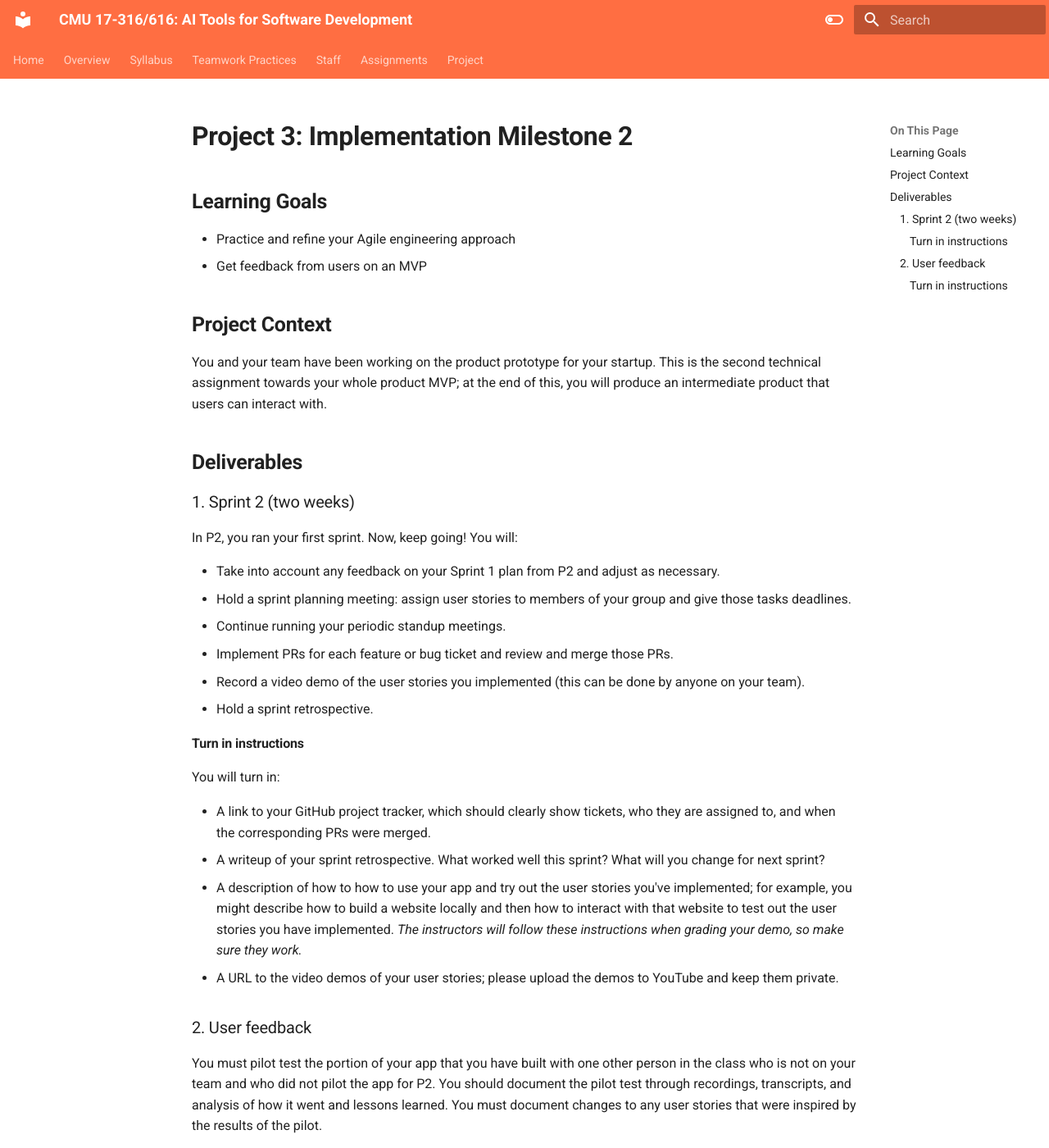
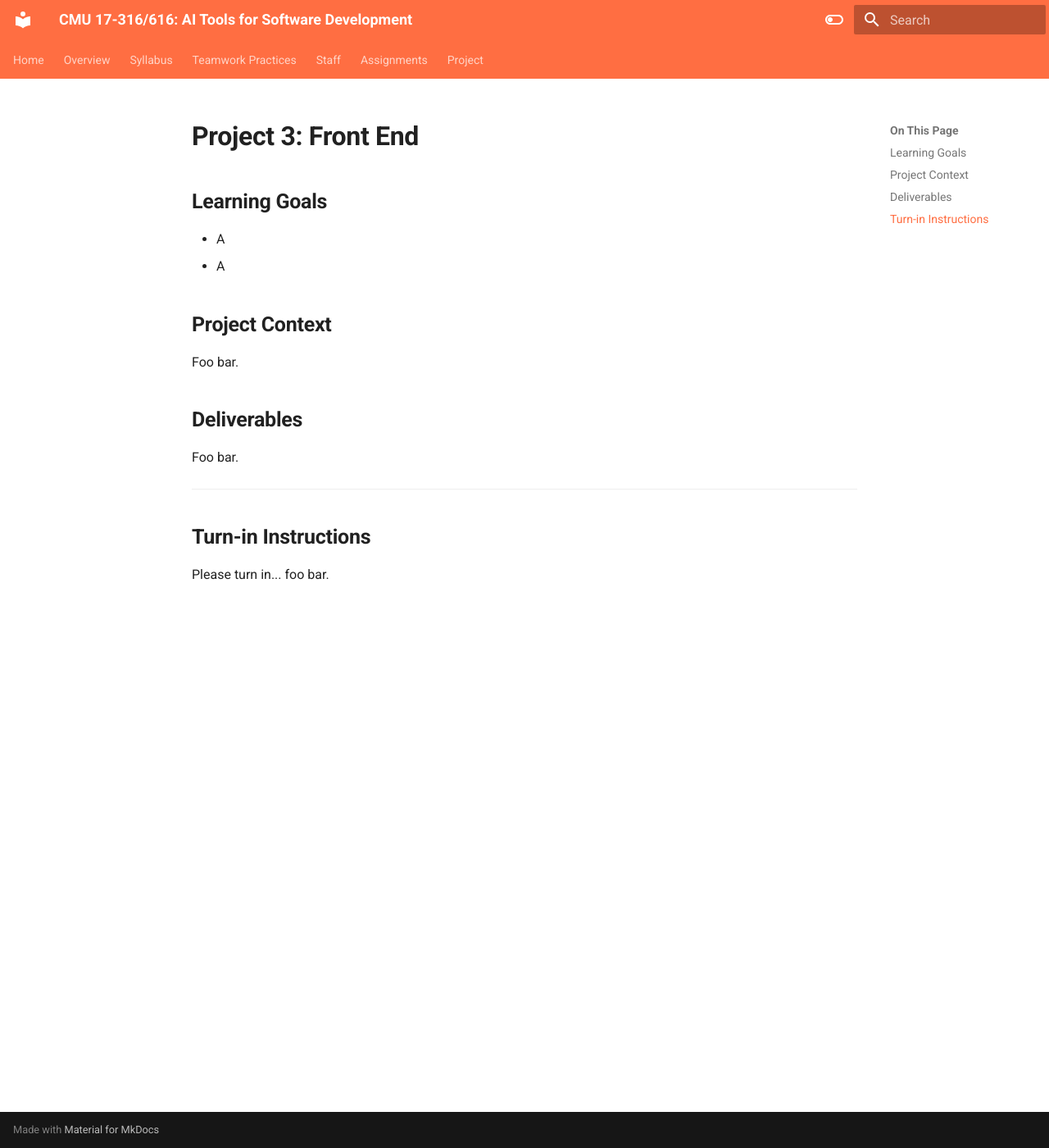
Before and after one commit to AI-Developer-Tools/ai-developer-tools.github.io, an MkDocs documentation site: the page built from docs/project/p3.md, in a window 1280 px wide and 1400 px high. Shown: the whole window at 82% size. Built offline with MkDocs 1.6.1 and Material for MkDocs 9.7.7, drawn with Linux system fonts in a browser that asks for light colours; some of the changed text lies outside the part shown.

Commit message:
Placeholder.

```diff
--- a/docs/project/p3.md
+++ b/docs/project/p3.md
@@ -1,53 +1,20 @@
-# Project 3: Implementation Milestone 2
+# Project 3: Front End
 
 ## Learning Goals
 
-- Practice and refine your Agile engineering approach
-- Get feedback from users on an MVP
+- A
+- A
 
 ## Project Context
 
-You and your team have been working on the product prototype for your
-startup. This is the second technical assignment
-towards your whole product MVP; at the end of this, you
-will produce an intermediate product that users can interact with.
+Foo bar.
 
 ## Deliverables
 
-### 1. Sprint 2 (two weeks)
+Foo bar.
 
-In P2, you ran your first sprint. Now, keep going! You will:
+---
 
-- Take into account any feedback on your Sprint 1 plan from P2 and
-adjust as necessary.
-- Hold a sprint planning meeting: assign user stories to members of your
-group and give those tasks deadlines.
-- Continue running your periodic standup meetings.
-- Implement PRs for each feature or bug ticket and review and merge those PRs.
-- Record a video demo of the user stories you implemented (this can be done by anyone on your team).
-- Hold a sprint retrospective.
+## Turn-in Instructions
 
-#### Turn in instructions
-
-You will turn in:
-
-- A link to your GitHub project tracker, which should clearly show
-tickets, who they are assigned to, and when the corresponding PRs
-were merged.
-- A writeup of your sprint retrospective. What worked well
-this sprint? What will you change for next sprint?
-- A description of how to how to use your app and try out the
-user stories you've implemented; for example, you might describe
-how to build a website locally and then how to interact with
-that website to test out the user stories you have implemented. *The instructors
-will follow these instructions when grading your demo, so make sure they work.*
-- A URL to the video demos of your user stories; please upload the demos to YouTube and keep them private.
-
-
-### 2. User feedback
-
-You must pilot test the portion of your app that you have built with one other person in the class who is not on your team and who did not pilot the app for P2. You should document the pilot test through recordings, transcripts, and analysis of how it went and lessons learned. You must document changes to any user stories that were inspired by the results of the pilot.
-
-#### Turn in instructions
-
-Turn in the transcripts and analysis of the pilot test. Do not turn in the raw recordings. Those are for your team to review in case someone was not available to be at the pilot test.
+Please turn in... foo bar.
```
